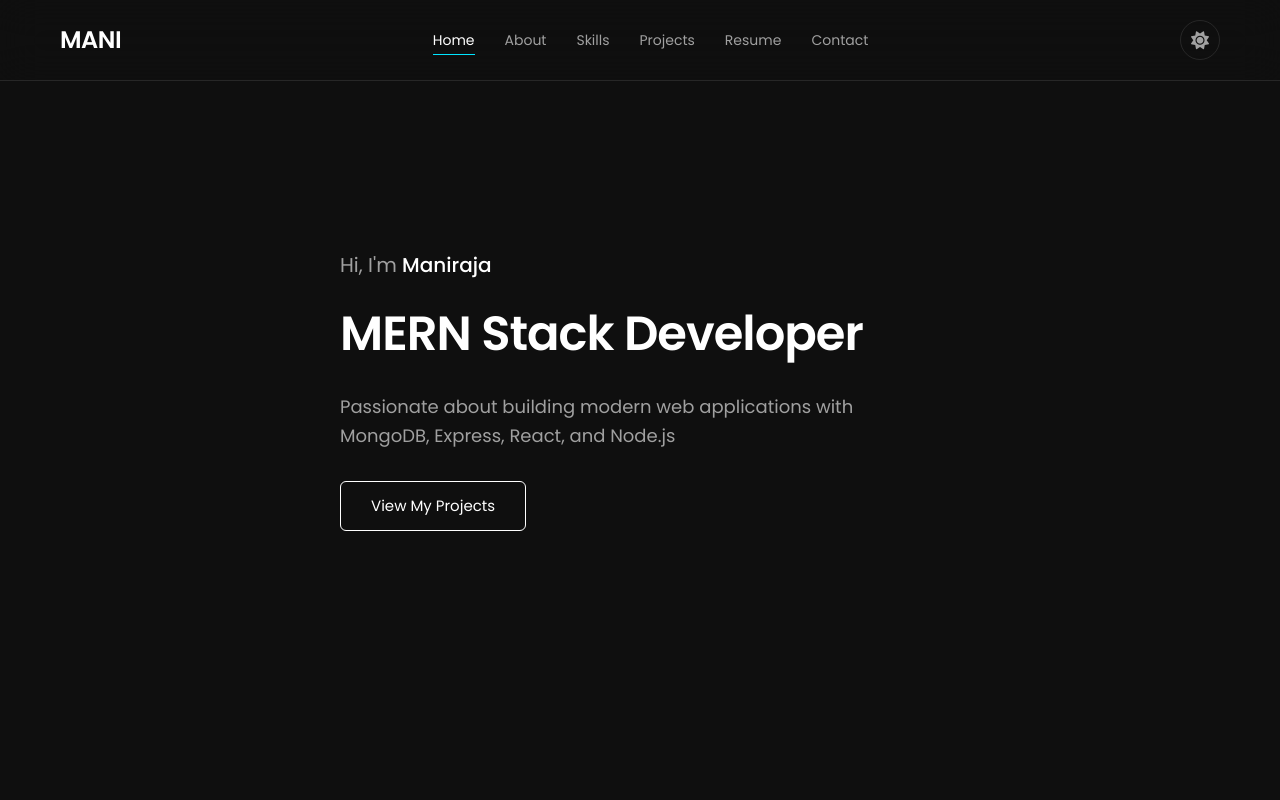
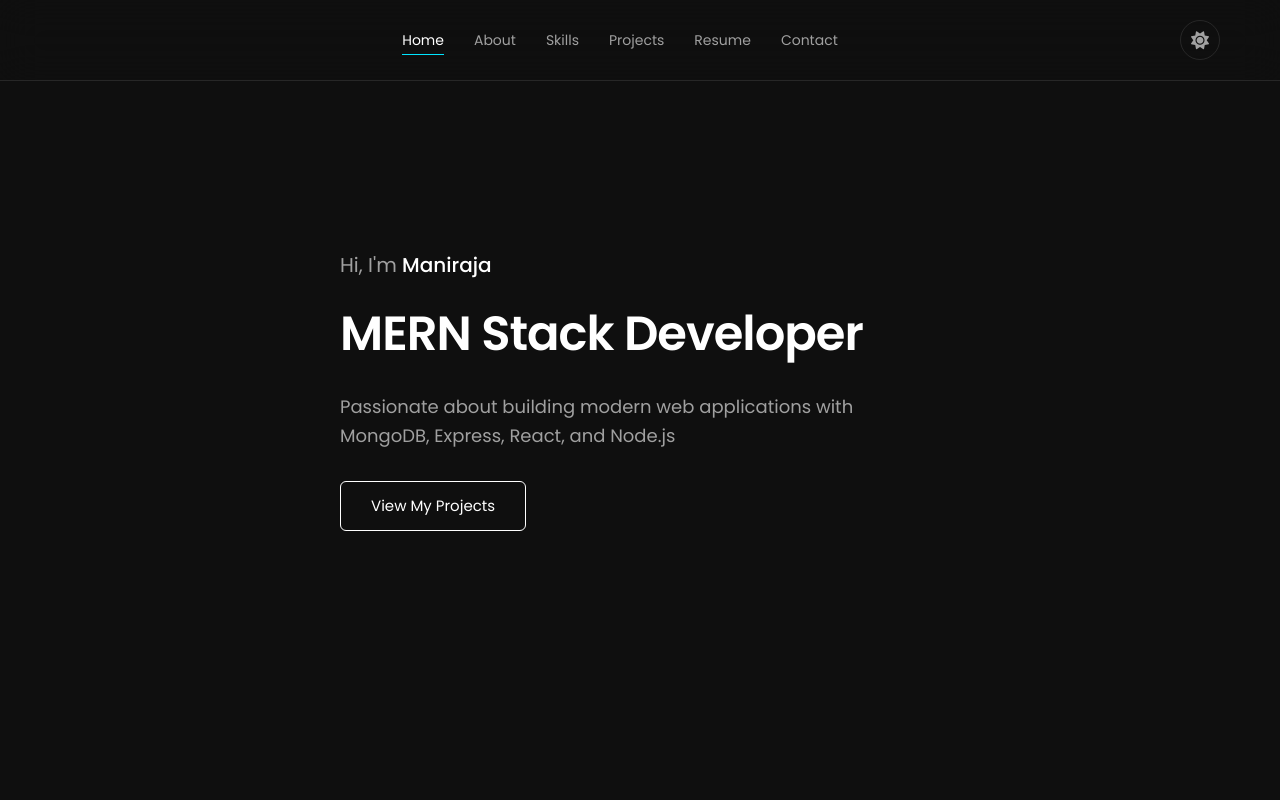
Before and after one commit to manir6667/portfolio, a plain HTML site: page index.html in a window 1280 px wide. Shown: the top 800 px of the page. Drawn offline with Linux system fonts and the light colour scheme.

Commit message:
Update portfolio content

```diff
--- a/index.html
+++ b/index.html
@@ -15,7 +15,7 @@
     <nav class="navbar">
         <div class="container">
             <div class="logo">
-                <a href="#home">MANI</a>
+                <a href="#home"></a>
             </div>
             <ul class="nav-links" id="navLinks">
                 <li><a href="#home" class="nav-link active">Home</a></li>
```
